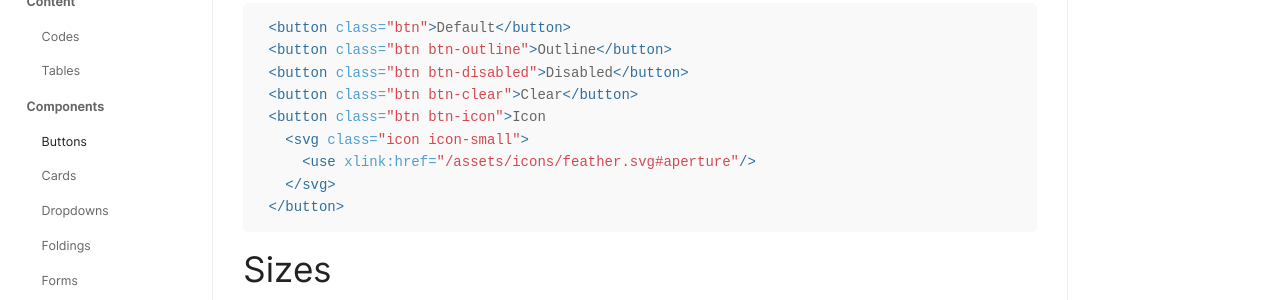
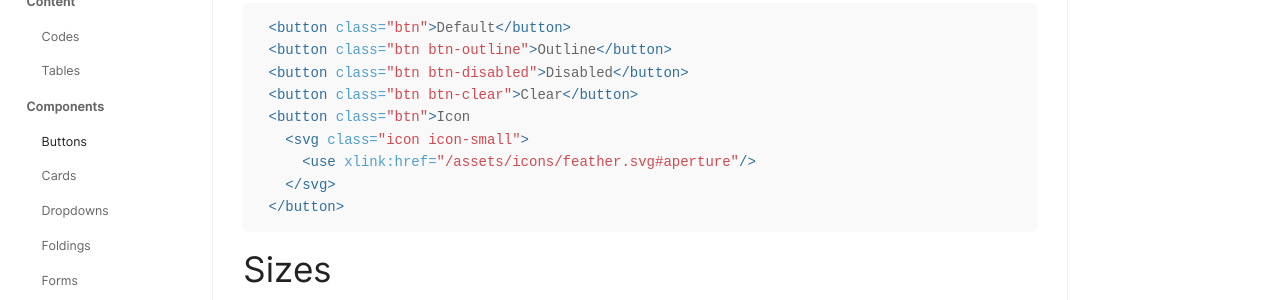
Before and after one commit to innusource/below, a Jekyll site: the page built from _pages/components/buttons.md, in a window 1280 px wide and 1157 px high. Shown: the part 300-600 px from the top of the window. Built offline with Jekyll 4.4.1, drawn with Linux system fonts in a browser that asks for light colours.

Commit message:
icon button issue

```diff
--- a/_pages/components/buttons.md
+++ b/_pages/components/buttons.md
@@ -12,7 +12,7 @@ toc: true
 <button class="btn btn-outline">Outline</button>
 <button class="btn btn-disabled">Disabled</button>
 <button class="btn btn-clear">Clear</button>
-<button class="btn btn-icon">Icon
+<button class="btn">Icon
   <svg class="icon icon-small">
     <use xlink:href="/assets/icons/feather.svg#aperture"/>
   </svg>
--- a/src/buttons/_buttons.scss
+++ b/src/buttons/_buttons.scss
@@ -162,10 +162,5 @@
         color: $text-04;
       }
     }
-
-  }
-
-  &.btn-icon{
-
   }
 }
```
